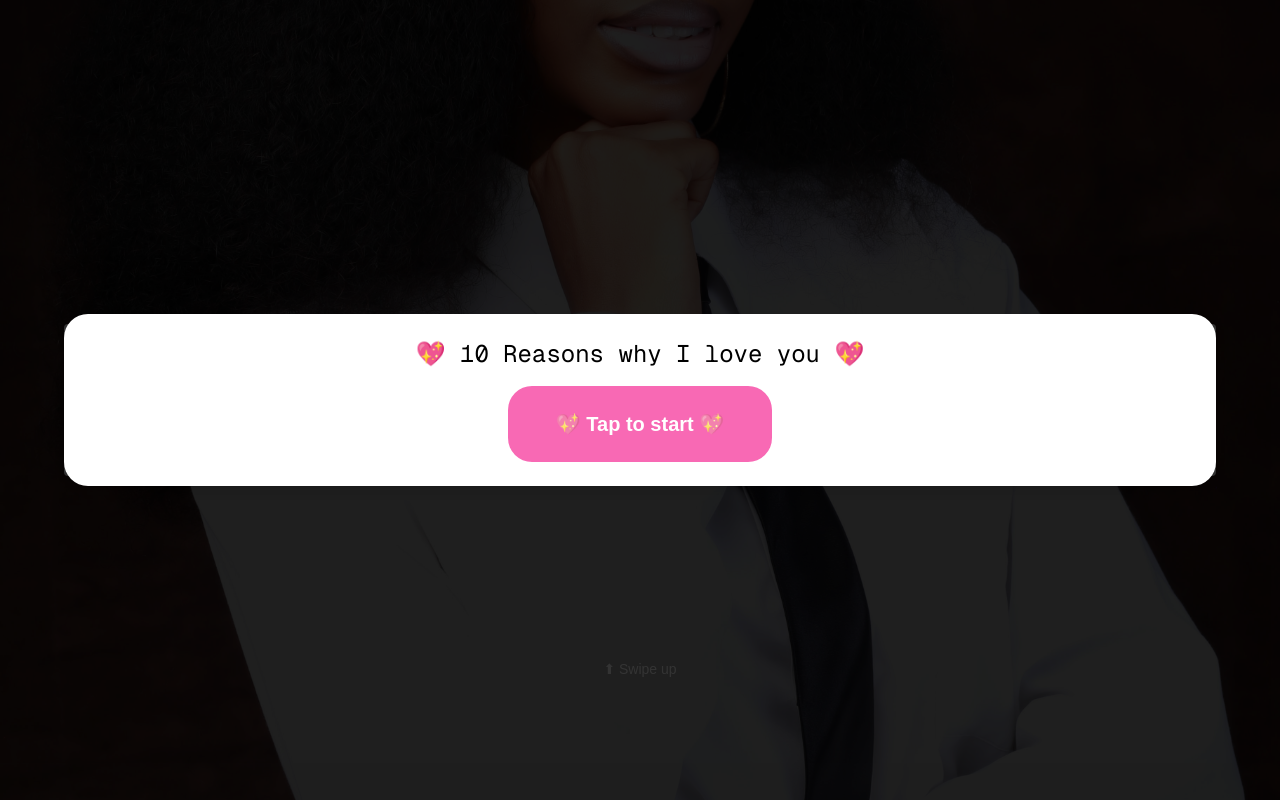
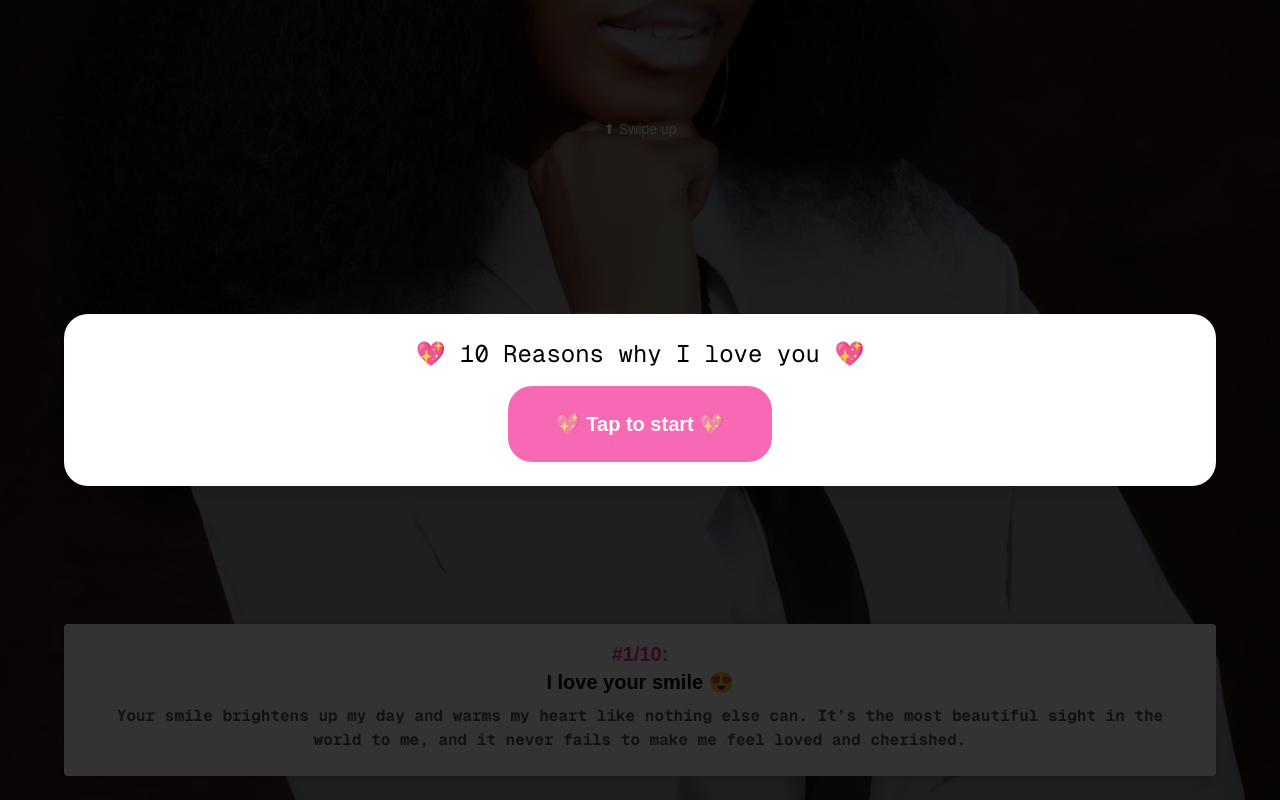
Before and after one commit to KodenOps/ValQ, a Next.js app: page / in a window 1280 px wide. Built offline with nearby package versions, Linux system fonts and the light colour scheme.

Commit message:
updated the position of the cards

```diff
--- a/app/page.tsx
+++ b/app/page.tsx
@@ -302,14 +302,14 @@ export default function ValentinePage() {
 						onDragEnd={(e, info) => {
 							if (info.offset.y < -120) nextStep();
 						}}
-						className='absolute inset-0 flex items-center justify-center'>
+						className='absolute inset-0 flex items-end justify-center'>
 						<div
 							className='absolute inset-0 object-cover bg-cover bg-center'
 							style={{ backgroundImage: `url(${loveCards[step].image.src})` }}
 						/>
 						<div className='absolute inset-0 bg-black/40' />
 
-						<div className='relative z-10 bg-white w-[90%] rounded-sm text-slate-950  font-bold px-6 drop-shadow-lg p-4'>
+						<div className='relative z-10 mb-6 bg-white w-[90%] rounded-sm text-slate-950  font-bold px-6 drop-shadow-lg p-4'>
 							{loveCards[step].id == '???' && (
 								<h2 className='text-xl w-full text-center'>
 									<span className='text-pink-500 text-xl text-center w-full block'>
@@ -331,7 +331,7 @@ export default function ValentinePage() {
 							</p>
 						</div>
 
-						<div className='absolute bottom-30 text-white text-sm animate-bounce'>
+						<div className='absolute top-30 text-white text-sm animate-bounce'>
 							⬆ Swipe up
 						</div>
 					</motion.div>
```
